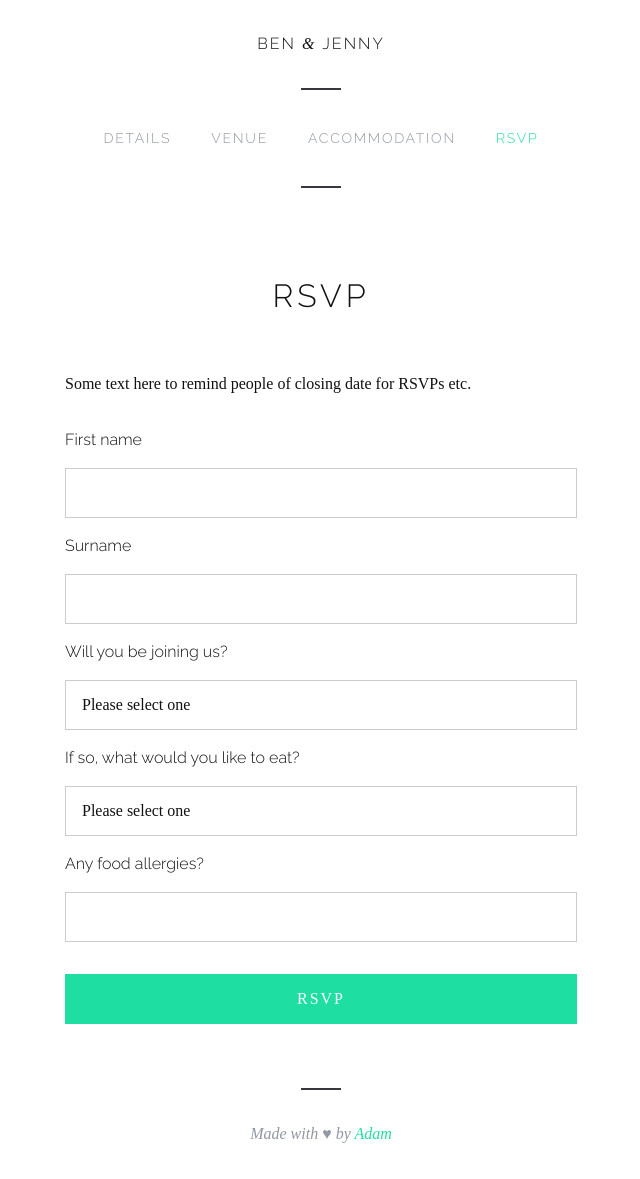
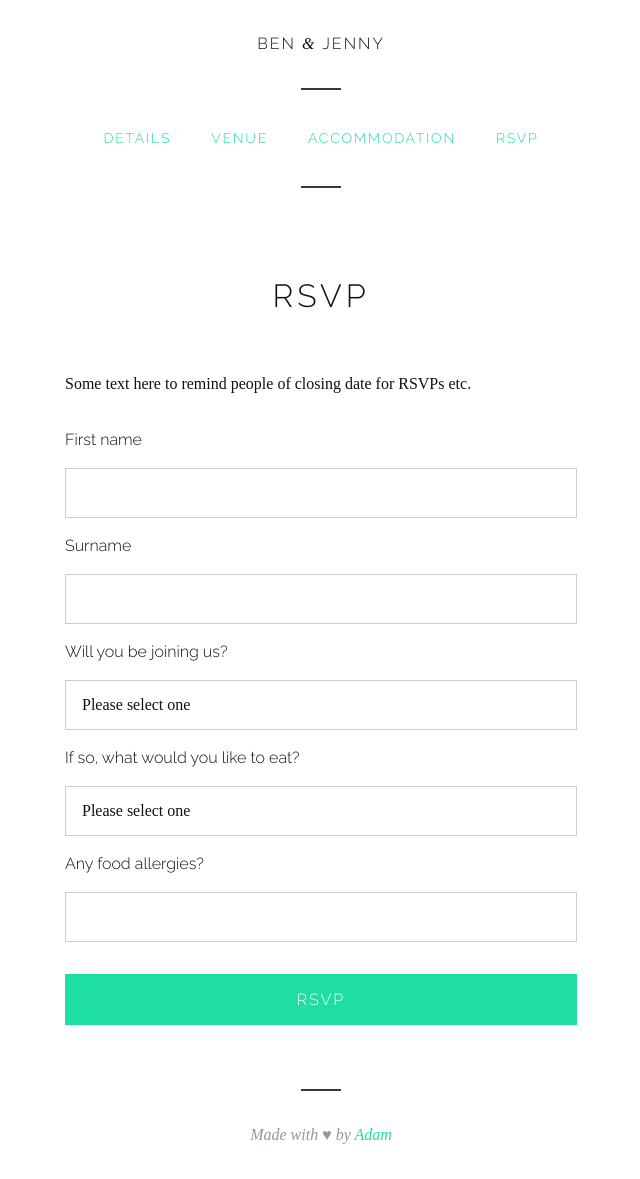
Before and after one commit to benandjenny/benandjenny.github.io, a Jekyll site: the page built from rsvp/index.md, in a window 1280 px wide. Shown: the whole page, without its empty margins (319-959 px from the left). Built offline with Jekyll 4.4.1, drawn with Linux system fonts in a browser that asks for light colours; nearby versions of some CDN libraries.

Commit message:
menu viewport responsive, fixed readme typo, fixed rsvp submit button formatting

```diff
--- a/_sass/_layout.scss
+++ b/_sass/_layout.scss
@@ -30,6 +30,7 @@ input[type="submit"],
     background-color: $accent-color;
     color: white;
     letter-spacing: .125em;
+    @extend .sans-serifs;
 
     &:hover {
         color: white;
@@ -99,14 +100,14 @@ nav {
         line-height: 2em;
         text-align: center;
 
-        @media screen and (max-width:$breakpoint) {
-        }
 
         li {
             display: inline-block;
             margin: 0 .25em;
 
             @media screen and (max-width:$breakpoint) {
+                display: block;
+                margin: 0;
             }
 
             a {
--- a/_sass/_type.scss
+++ b/_sass/_type.scss
@@ -16,6 +16,18 @@ h1,h2,h3,h4,h5,h6 {
 	@extend .sans-serifs;
 }
 
+h1 {
+
+	@media screen and (max-width:$breakpoint) {
+		font-size: 1.5em;
+	}
+
+}
+
+/* --------------------------------------------------------
+	PARAGRAPHS
+-------------------------------------------------------- */
+
 p {
 	margin: 0 0 2em 0;
 
@@ -25,7 +37,12 @@ p {
 
 }
 
-a {
+/* --------------------------------------------------------
+	ANCHORS
+-------------------------------------------------------- */
+
+a, a:link {
+	text-decoration: none;
 	color: $accent-color;
 
 	&:hover {
@@ -33,15 +50,3 @@ a {
 	}
 
 }
-
-/* --------------------------------------------------------
-	PARAGRAPHS
--------------------------------------------------------- */
-
-/* --------------------------------------------------------
-	ANCHORS
--------------------------------------------------------- */
-
-a, a:link {
-	text-decoration: none;
-}
--- a/_sass/_variables.scss
+++ b/_sass/_variables.scss
@@ -27,7 +27,7 @@ $text-color-light: #9197a3;
 -------------------------------------------------------- */
 
 $max-width: 32em;
-$breakpoint: 960px;
+$breakpoint: 680px;
 
 /* --------------------------------------------------------
 	GRID
```
Also changed, not shown: README.md.
